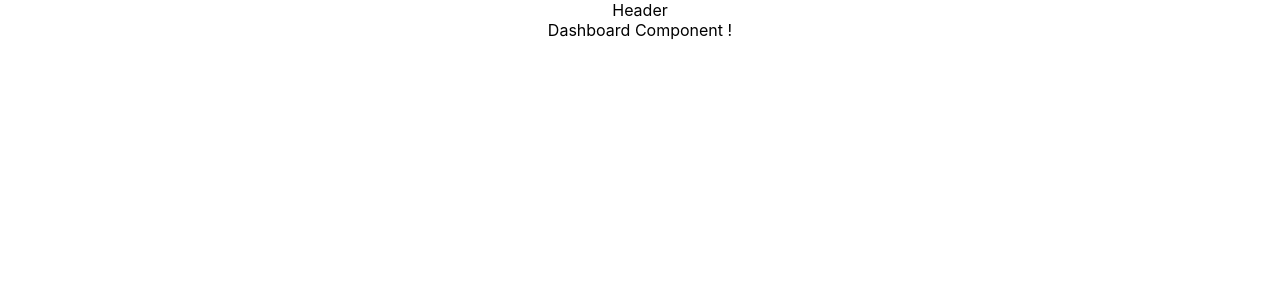
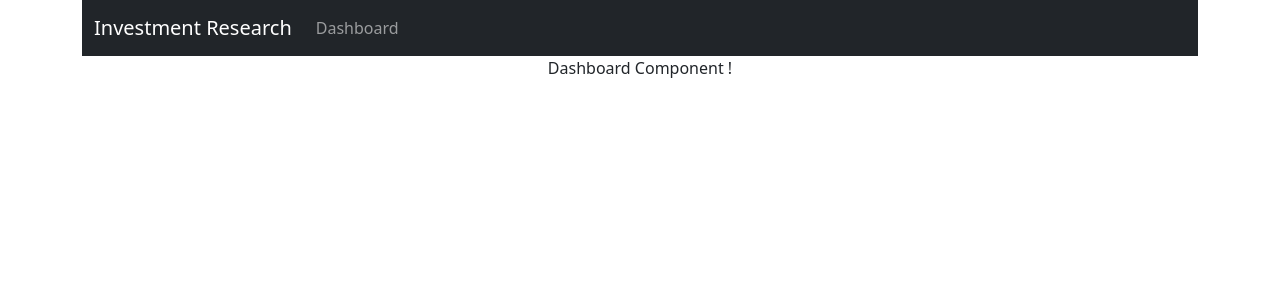
Before and after one commit to singh-anshuman/ir-web, a React (Create React App) app: page / in a window 1280 px wide. Shown: the top 300 px of the page. Built offline with nearby package versions, Linux system fonts and the light colour scheme.

Commit message:
Added react-bootstrap and added navbar to the header component

```diff
--- a/package.json
+++ b/package.json
@@ -6,7 +6,9 @@
     "@testing-library/jest-dom": "^5.12.0",
     "@testing-library/react": "^11.2.6",
     "@testing-library/user-event": "^12.8.3",
+    "bootstrap": "^5.1.2",
     "react": "^17.0.2",
+    "react-bootstrap": "^1.6.4",
     "react-dom": "^17.0.2",
     "react-scripts": "4.0.3",
     "web-vitals": "^1.1.1"
--- a/src/App.js
+++ b/src/App.js
@@ -1,12 +1,15 @@
 import './App.css';
 import Header from './components/Header';
 import Body from './components/Body';
+import {Col, Container, Row} from 'react-bootstrap';
 
 function App() {
   return (
     <div className="App">
-      <Header/>
-      <Body/>
+      <Container>
+        <Header/>
+        <Body/>
+      </Container>
     </div>
   );
 }
--- a/src/components/Header.jsx
+++ b/src/components/Header.jsx
@@ -1,11 +1,20 @@
 import React from 'react';
+import { Container, Navbar, NavDropdown, Nav } from 'react-bootstrap';
 
 export default class Header extends React.Component {
     render() {
         return(
-            <div>
-                Header
-            </div>
+            <Navbar bg="dark" expand="lg" variant="dark">
+                <Container>
+                    <Navbar.Brand href="#home">Investment Research</Navbar.Brand>
+                    <Navbar.Toggle aria-controls="basic-navbar-nav" />
+                    <Navbar.Collapse id="basic-navbar-nav">
+                        <Nav className="me-auto">
+                            <Nav.Link href="#home">Dashboard</Nav.Link>
+                        </Nav>
+                    </Navbar.Collapse>
+                </Container>
+            </Navbar>
         )
     }
 }
--- a/src/index.js
+++ b/src/index.js
@@ -3,6 +3,7 @@
 import './index.css';
 import App from './App';
 import reportWebVitals from './reportWebVitals';
+import 'bootstrap/dist/css/bootstrap.min.css';
 
 ReactDOM.render(
   <React.StrictMode>
```
Also changed, not shown: 1 other file (tests, documents, lock files or other folders).
